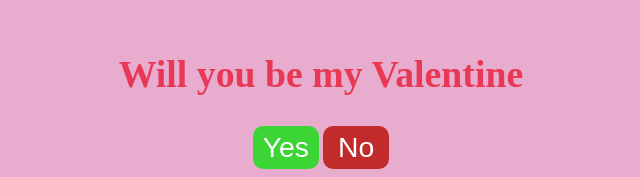
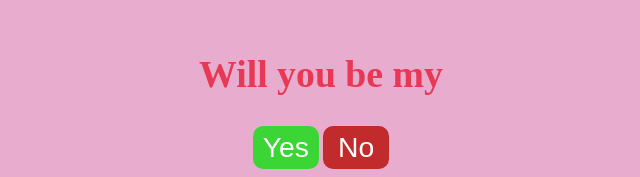
Before and after one commit to dattat-hub/valentine, a plain HTML site: page index.html in a window 1280 px wide. Shown: the part 135-312 px from the top of the page, without its empty margins (319-959 px from the left). Drawn offline with Linux system fonts and the light colour scheme.

Commit message:
Update index.html

```diff
--- a/index.html
+++ b/index.html
@@ -8,7 +8,7 @@
 </head>
 <body>
     <div class="container" >
-      <h1>Will you be my Valentine</h1>
+      <h1>Will you be my </h1>
     <div class="buttons">
         <button class="Yes" onclick="HandleYesClick()">Yes</button>
         <button class=" No" onclick="HandleNoClick()">No</button>
```
